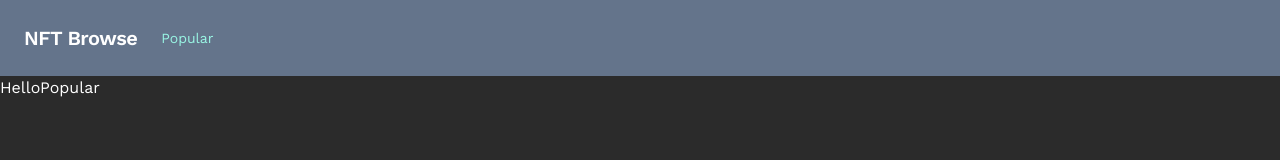
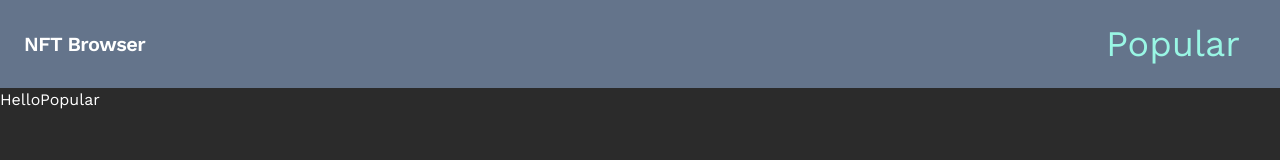
Before and after one commit to kingkwongsta/nft-marketplace, a Next.js app: page / in a window 1280 px wide. Shown: the top 160 px of the page. Built offline with nearby package versions, Linux system fonts and the light colour scheme.

Commit message:
secondary menu item/pages are row-reverse starting from right side

```diff
--- a/components/navigation.jsx
+++ b/components/navigation.jsx
@@ -5,6 +5,7 @@ export default function Navigation() {
   return (
     <nav class="flex items-center justify-between flex-wrap bg-slate-500 p-6">
       <div class="flex items-center flex-shrink-0 text-white mr-6">
+        {/* Logo Below */}
         {/* <svg
           class="fill-current h-8 w-8 mr-2"
           width="54"
@@ -14,7 +15,7 @@ export default function Navigation() {
         >
           <path d="M13.5 22.1c1.8-7.2 6.3-10.8 13.5-10.8 10.8 0 12.15 8.1 17.55 9.45 3.6.9 6.75-.45 9.45-4.05-1.8 7.2-6.3 10.8-13.5 10.8-10.8 0-12.15-8.1-17.55-9.45-3.6-.9-6.75.45-9.45 4.05zM0 38.3c1.8-7.2 6.3-10.8 13.5-10.8 10.8 0 12.15 8.1 17.55 9.45 3.6.9 6.75-.45 9.45-4.05-1.8 7.2-6.3 10.8-13.5 10.8-10.8 0-12.15-8.1-17.55-9.45-3.6-.9-6.75.45-9.45 4.05z" />
         </svg> */}
-        <span class="font-semibold text-xl tracking-tight">NFT Browse</span>
+        <span class="font-semibold text-xl tracking-tight">NFT Browser</span>
       </div>
       <div class="block lg:hidden">
         <button class="flex items-center px-3 py-2 border rounded text-teal-200 border-teal-400 hover:text-white hover:border-white">
@@ -28,8 +29,8 @@ export default function Navigation() {
           </svg>
         </button>
       </div>
-      <div class="w-full block flex-grow lg:flex lg:items-center lg:w-auto">
-        <div class="text-sm lg:flex-grow">
+      <div class="w-full block lg:flex lg:items-center lg:w-auto lg:flex-row-reverse">
+        <div class="text-4xl lg:flex-grow">
           <Link
             href="/popular/"
             class="block mt-4 lg:inline-block lg:mt-0 text-teal-200 hover:text-white mr-4"
```
